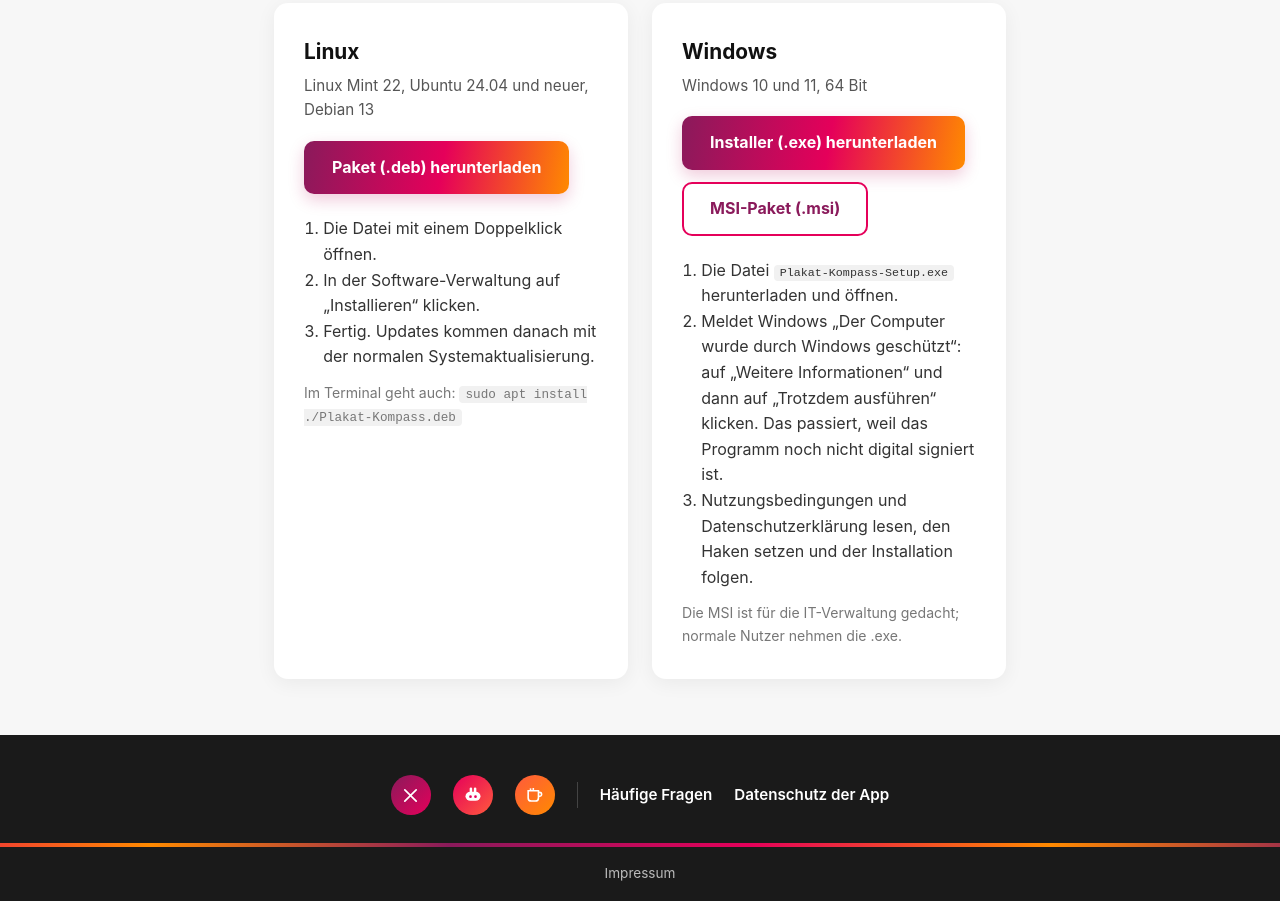
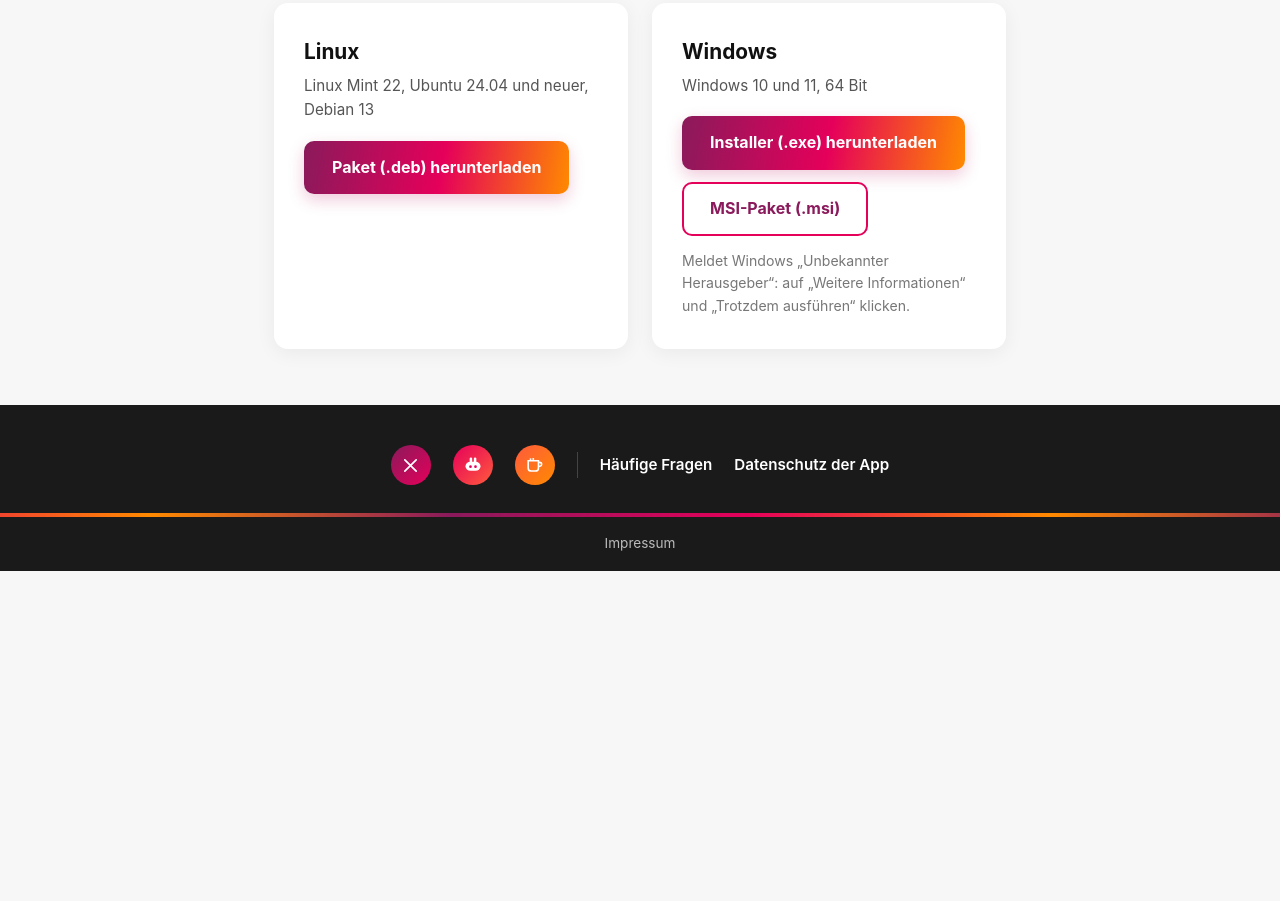
Before and after one commit to Parteicoder/plakat-kompass-releases, a plain HTML site: page index.html in a window 1280 px wide. Shown: the part 732-1633 px from the top of the page. After the commit the page ends 1303 px from the top, so only its background shows below. Drawn offline with Linux system fonts and the light colour scheme.

Commit message:
Download-Seite gekürzt: keine Schrittlisten, kein IT-Hinweis
Co-Authored-By: Claude Sonnet 5.5 <noreply@anthropic.com>
Claude-Session: https://claude.ai/code/session_017cA3LXAFGEG4SZfPj9N5zE

```diff
--- a/index.html
+++ b/index.html
@@ -59,12 +59,6 @@
     <h2 style="margin: 0 0 6px; font-size: 1.3rem; color: #111;">Linux</h2>
     <p style="margin: 0 0 18px; color: #555; font-size: 0.95rem;">Linux Mint 22, Ubuntu 24.04 und neuer, Debian 13</p>
     <a href="Plakat-Kompass.deb" download style="display: inline-block; background: linear-gradient(100deg, #8a1a5b 0%, #e5005a 52%, #ff8a00 100%); color: #fff; padding: 14px 28px; border-radius: 10px; font-size: 1rem; font-weight: 700; text-decoration: none; box-shadow: 0 6px 16px rgba(185,20,91,0.22);">Paket (.deb) herunterladen</a>
-    <ol style="margin: 22px 0 12px; padding-left: 1.2rem; color: #333;">
-      <li>Die Datei mit einem Doppelklick öffnen.</li>
-      <li>In der Software-Verwaltung auf „Installieren“ klicken.</li>
-      <li>Fertig. Updates kommen danach mit der normalen Systemaktualisierung.</li>
-    </ol>
-    <p style="margin: 0; color: #777; font-size: 0.88rem;">Im Terminal geht auch: <code>sudo apt install ./Plakat-Kompass.deb</code></p>
   </div>
   <div style="background: #fff; border-radius: 14px; padding: 32px 30px; box-shadow: 0 4px 20px rgba(0,0,0,0.06);">
     <h2 style="margin: 0 0 6px; font-size: 1.3rem; color: #111;">Windows</h2>
@@ -73,12 +67,7 @@
       <a href="Plakat-Kompass-Setup.exe" download style="display: inline-block; background: linear-gradient(100deg, #8a1a5b 0%, #e5005a 52%, #ff8a00 100%); color: #fff; padding: 14px 28px; border-radius: 10px; font-size: 1rem; font-weight: 700; text-decoration: none; box-shadow: 0 6px 16px rgba(185,20,91,0.22);">Installer (.exe) herunterladen</a>
       <a href="Plakat-Kompass.msi" download title="Für die IT-Verwaltung (Softwareverteilung)" style="display: inline-block; background: #fff; color: #8a1a5b; padding: 12px 26px; border: 2px solid #e5005a; border-radius: 10px; font-size: 1rem; font-weight: 700; text-decoration: none;">MSI-Paket (.msi)</a>
     </div>
-    <ol style="margin: 22px 0 12px; padding-left: 1.2rem; color: #333;">
-      <li>Die Datei <code>Plakat-Kompass-Setup.exe</code> herunterladen und öffnen.</li>
-      <li>Meldet Windows „Der Computer wurde durch Windows geschützt“: auf „Weitere Informationen“ und dann auf „Trotzdem ausführen“ klicken. Das passiert, weil das Programm noch nicht digital signiert ist.</li>
-      <li>Nutzungsbedingungen und Datenschutzerklärung lesen, den Haken setzen und der Installation folgen.</li>
-    </ol>
-    <p style="margin: 0; color: #777; font-size: 0.88rem;">Die MSI ist für die IT-Verwaltung gedacht; normale Nutzer nehmen die .exe.</p>
+    <p style="margin: 14px 0 0; color: #777; font-size: 0.88rem;">Meldet Windows „Unbekannter Herausgeber“: auf „Weitere Informationen“ und „Trotzdem ausführen“ klicken.</p>
   </div>
 </div>
 </main>
```
